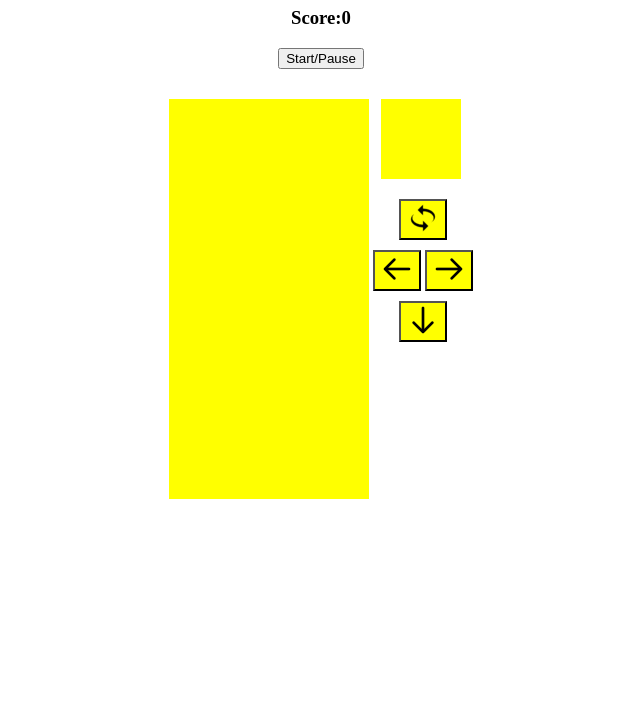
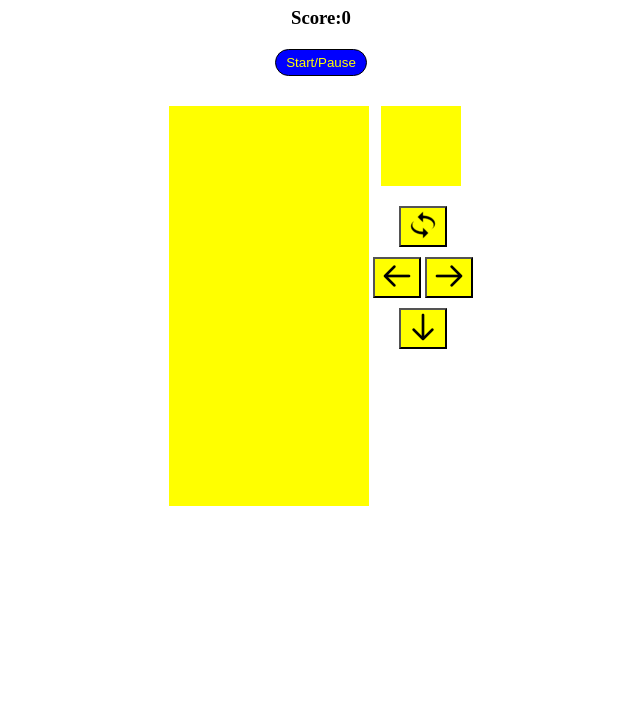
Before and after one commit to TetianaDiachenko/tetris_game, a plain HTML site: page index.html in a window 1280 px wide. Shown: the part 73-800 px from the top of the page, without its empty margins (319-959 px from the left). Drawn offline with Linux system fonts and the light colour scheme.

Commit message:
styled start button

```diff
--- a/style.css
+++ b/style.css
@@ -4,7 +4,17 @@ main {
 
 #start-button {
     display: block;
-    margin: 0 auto;
+    margin: 20px auto;
+    border: 1px solid black;
+    border-radius: 15px;
+    padding: 5px 10px;
+    background-color: blue;
+    color: yellow;
+}
+
+#start-button:hover {
+    background-color: yellow;
+    color: blue;
 }
 
 .container {
```
